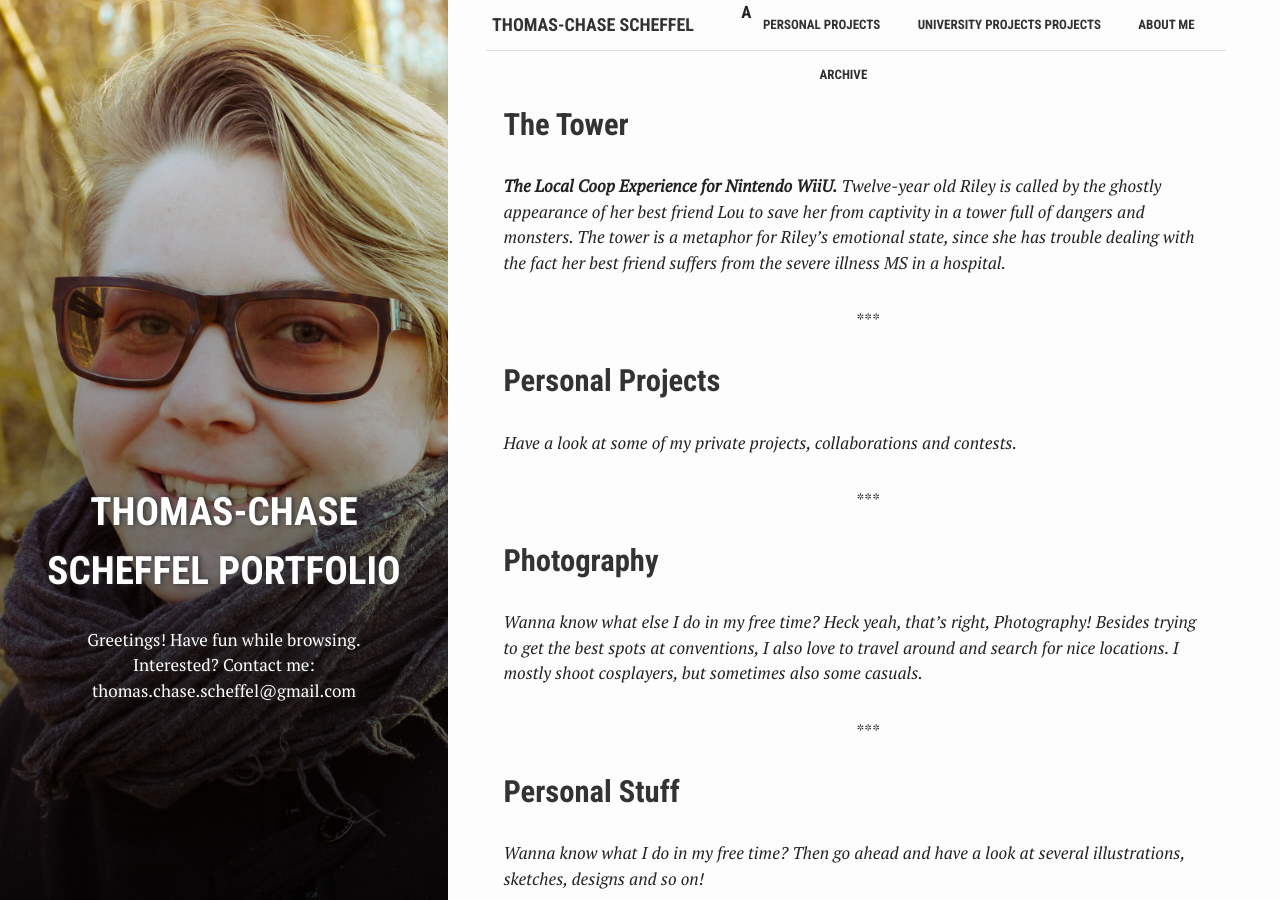
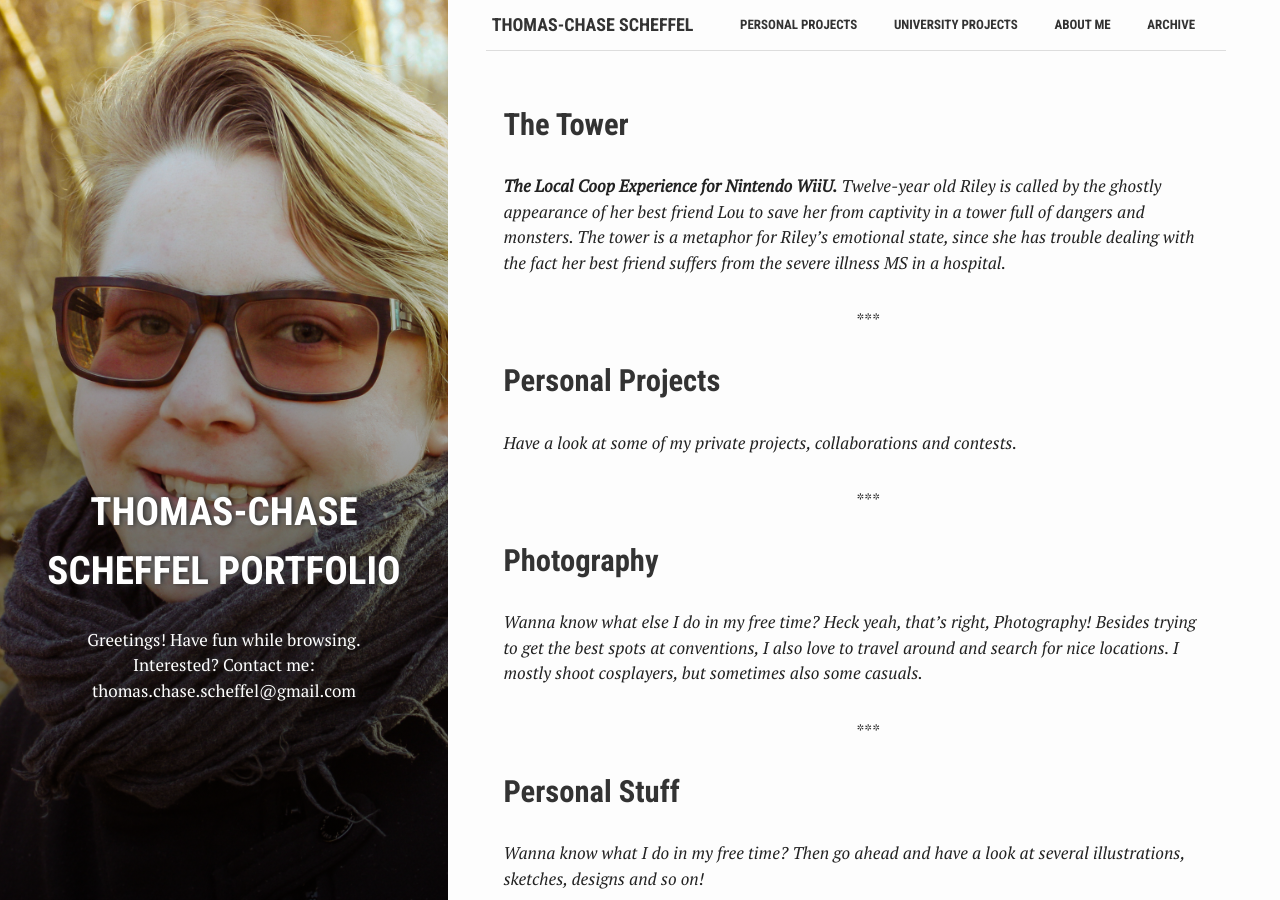
Before and after one commit to ChaseTheHunter/chasethehunter.github.io, a Jekyll site: the page built from index.html, in a window 1280 px wide and 900 px high. Built offline with Jekyll 4.4.1, drawn with Linux system fonts in a browser that asks for light colours.

Commit message:
Update header.html

```diff
--- a/_includes/header.html
+++ b/_includes/header.html
@@ -5,13 +5,10 @@
   <nav class="center-wrapper nav-main">
 
     <a class="blog-logo" href="{{ site.baseurl }}/">{{ site.title }}</a>
-a
-
         <a href="{{ site.baseurl }} /personal_projects/personal-projects/">Personal Projects</a>
-        <a href="{{ my_page.url | prepend: site.baseurl }}">University Projects Projects</a>
-
-        <a href="{{ my_page.url | prepend: site.baseurl }}">About Me</a>
-        <a href="{{ my_page.url | prepend: site.baseurl }}">Archive</a>
+        <a href="{{ site.baseurl }} /university_projects/university-projects/">University Projects</a>
+        <a href="/about">About Me</a>
+        <a href="/archive">Archive</a>
 
 
     <label for="menu-checkbox" class="toggle-button" data-open="☰" data-close="☰" onclick></label>
```
